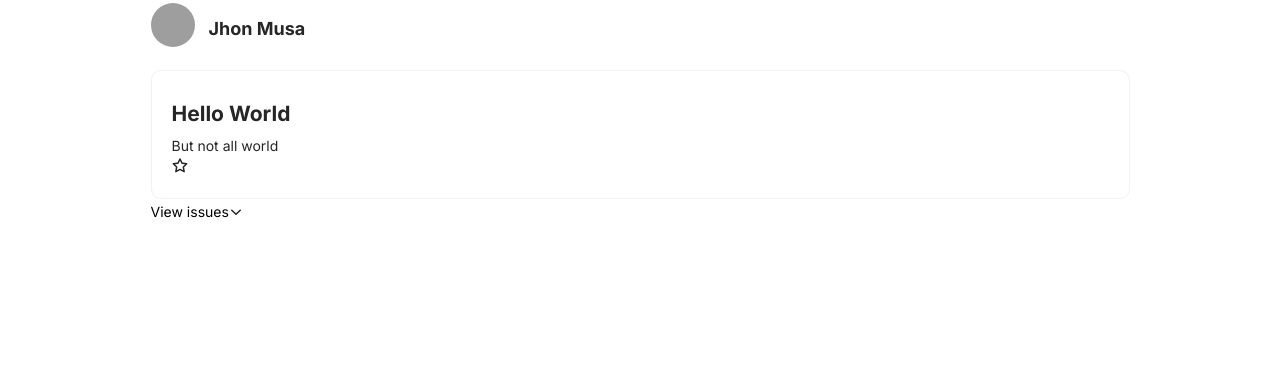
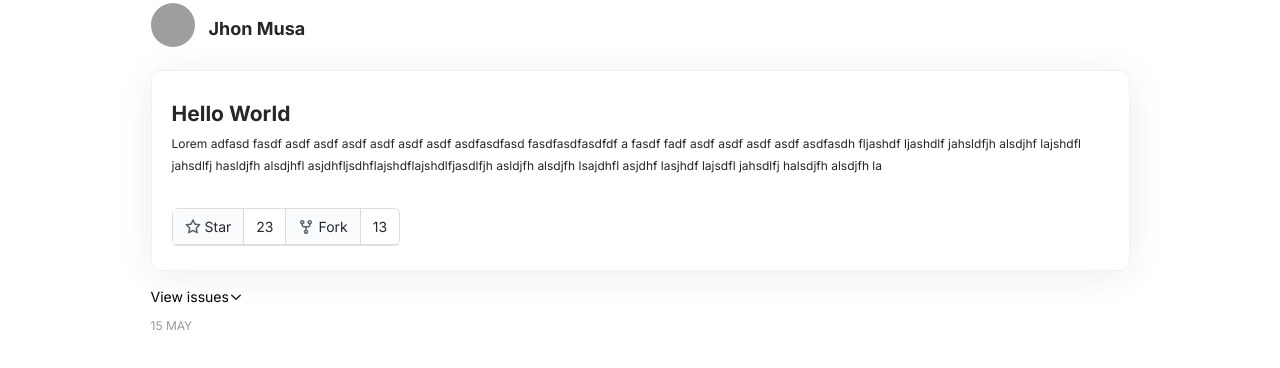
Before and after one commit to Fuberg/gitogram, a Vue app: page / in a window 1280 px wide. Shown: the part 300-668 px from the top of the page. Built offline with nearby package versions, Linux system fonts and the light colour scheme; grey boxes are pictures that could not be loaded.

Commit message:
Работа первой недели закончена

```diff
--- a/src/components/comment/comment.scss
+++ b/src/components/comment/comment.scss
@@ -0,0 +1,8 @@
+.c-comment {
+    display: flex;
+
+    .username {
+        font-weight: bold;
+        margin-right: 0.5rem;
+    }
+}
--- a/src/components/comment/comment.vue
+++ b/src/components/comment/comment.vue
@@ -1,9 +1,6 @@
 <template>
     <div class="c-comment">
-        <p>
-            <span class="username">{{ username }}</span>
-        </p>
-        {{ text }}
+        <span class="username">{{ username }}</span> {{ text }}
     </div>
 </template>
 
@@ -22,3 +19,5 @@ export default {
   }
 }
 </script>
+
+<style scoped lang="scss" src="./comment.scss"></style>
--- a/src/components/feed/feed.scss
+++ b/src/components/feed/feed.scss
@@ -3,4 +3,14 @@
     display: flex;
     flex-direction: column;
 
+    .toggler {
+        margin-top: 1.125rem;
+    }
+
+    .feed-date {
+        font-size: 12px;
+        font-weight: normal;
+        color:rgba(0, 0, 0, 0.4);
+        margin-top: 0.625rem;
+    }
 }
--- a/src/components/feed/feed.vue
+++ b/src/components/feed/feed.vue
@@ -2,7 +2,7 @@
     <div class="c-feed">
         <person avatarImgSrc="https://picsum.photos/300/300" userName="Jhon Musa" />
         <slot />
-        <toggler @onToggle='toggle' />
+        <toggler class="toggler" @onToggle='toggle' />
         <div class="comments" v-if="shown">
             <ul class="comments-list">
                 <li class="comments-item" v-for="n in 2" :key="n">
@@ -10,6 +10,7 @@
                 </li>
             </ul>
         </div>
+        <div class="feed-date">15 MAY</div>
     </div>
 </template>
 
@@ -37,3 +38,5 @@ export default {
   }
 }
 </script>
+
+<style scoped lang="scss" src="./feed.scss"></style>
--- a/src/components/repository/repository.scss
+++ b/src/components/repository/repository.scss
@@ -1,6 +1,15 @@
 .c-repository {
     padding: 1.5rem 1.25rem;
     border: 1px solid rgba(241, 241, 241, 1);
-    border-radius: 10px;
+    border-radius: 0.625rem;
     margin-top: 1rem;
+    box-shadow: 0rem 0.25rem 2.5rem 0rem rgba(0, 0, 0, 0.07);
+
+    .repository-description {
+        font-size: 12px;
+    }
+
+    .statistic {
+        margin-top: 2rem;
+    }
 }
--- a/src/components/repository/repository.vue
+++ b/src/components/repository/repository.vue
@@ -2,7 +2,7 @@
     <div class="c-repository">
         <h2 class="repository-title">{{ title }}</h2>
         <div class="repository-description">{{ description }}</div>
-        <statistic/>
+        <statistic class="statistic" :starsNumber="23"  :forksNumber="13" />
     </div>
 </template>
 
--- a/src/components/statistic/statistic.scss
+++ b/src/components/statistic/statistic.scss
@@ -1,4 +1,41 @@
-.stars__icon {
-    width: 1rem;
-    height: 1rem;
+.c-statistic {
+    display: inline-flex;
+    align-items: center;
+    color: #24292E;
+    border: 1px solid rgba(27, 31, 35, 0.15);
+    border-radius: 0.375rem;
+
+    .forks, .stars, .forks__content-wrapper, .stars__content-wrapper {
+        display: flex;
+        align-items: center;
+        justify-content: center;
+    }
+
+    .slot {
+        padding: 0.3125rem 0.75rem;
+        box-shadow: 0px 1px 0px 0px rgba(27, 31, 35, 0.12) inset;
+        box-shadow: 0px -1px 0px 0px rgba(27, 31, 35, 0.12) inset;
+
+        &__icon {
+            width: 1rem;
+            height: 1rem;
+            margin-right: 0.25rem;
+            color: #586069;
+        }
+    }
+
+    .stars {
+        &__content-wrapper {
+            background-color: rgba(250, 251, 252, 1);
+            border-right: 1px solid rgba(27, 31, 35, 0.15);
+        }
+    }
+
+    .forks {
+        &__content-wrapper {
+            background-color: rgba(250, 251, 252, 1);
+            border-right: 1px solid rgba(27, 31, 35, 0.15);
+            border-left: 1px solid rgba(27, 31, 35, 0.15);
+        }
+    }
 }
--- a/src/components/statistic/statistic.vue
+++ b/src/components/statistic/statistic.vue
@@ -1,8 +1,19 @@
 <template>
     <div class="c-statistic">
         <div class="stars">
-            <div class="stars__icon">
-                <icon name="star" />
+            <div class="stars__content-wrapper slot">
+                <span class="slot__icon"><icon name="star" /></span> Star
+            </div>
+            <div class="stars__number-wrapper slot">
+                <span class="slot__number">{{ starsNumber }}</span>
+            </div>
+        </div>
+        <div class="forks">
+            <div class="forks__content-wrapper slot">
+                <span class="slot__icon"><icon name="fork" /></span> Fork
+            </div>
+            <div class="forks__number-wrapper slot">
+                <span class="slot__number">{{ forksNumber }}</span>
             </div>
         </div>
     </div>
@@ -15,6 +26,16 @@ export default {
   name: 'statistic',
   components: {
     icon
+  },
+  props: {
+    starsNumber: {
+      type: Number,
+      require: true
+    },
+    forksNumber: {
+      type: Number,
+      require: true
+    }
   }
 }
 </script>
--- a/src/components/toggler/toggler.vue
+++ b/src/components/toggler/toggler.vue
@@ -1,5 +1,5 @@
 <template>
-    <button :class="['button', { activ: isOpened }]" @click="toggle">
+    <button :class="['button', { active: isOpened }]" @click="toggle">
         <span class="text">{{ isOpened ? "Hide" : "View" }} issues</span>
         <span class="icon">
             <icon name="triangle" />
--- a/src/pages/feeds/feeds.vue
+++ b/src/pages/feeds/feeds.vue
@@ -22,7 +22,7 @@
       <ul class="feeds">
         <li class="feeds__item">
           <feed class="feed">
-            <repository title="Hello World" description="But not all world" />
+            <repository title="Hello World" description="Lorem adfasd fasdf asdf asdf asdf asdf asdf asdf asdfasdfasd fasdfasdfasdfdf a fasdf fadf asdf asdf asdf asdf asdfasdh fljashdf ljashdlf jahsldfjh alsdjhf lajshdfl jahsdlfj hasldjfh alsdjhfl asjdhfljsdhflajshdflajshdlfjasdlfjh asldjfh alsdjfh lsajdhfl asjdhf lasjhdf lajsdfl jahsdlfj halsdjfh alsdjfh la" />
           </feed>
         </li>
       </ul>
```
